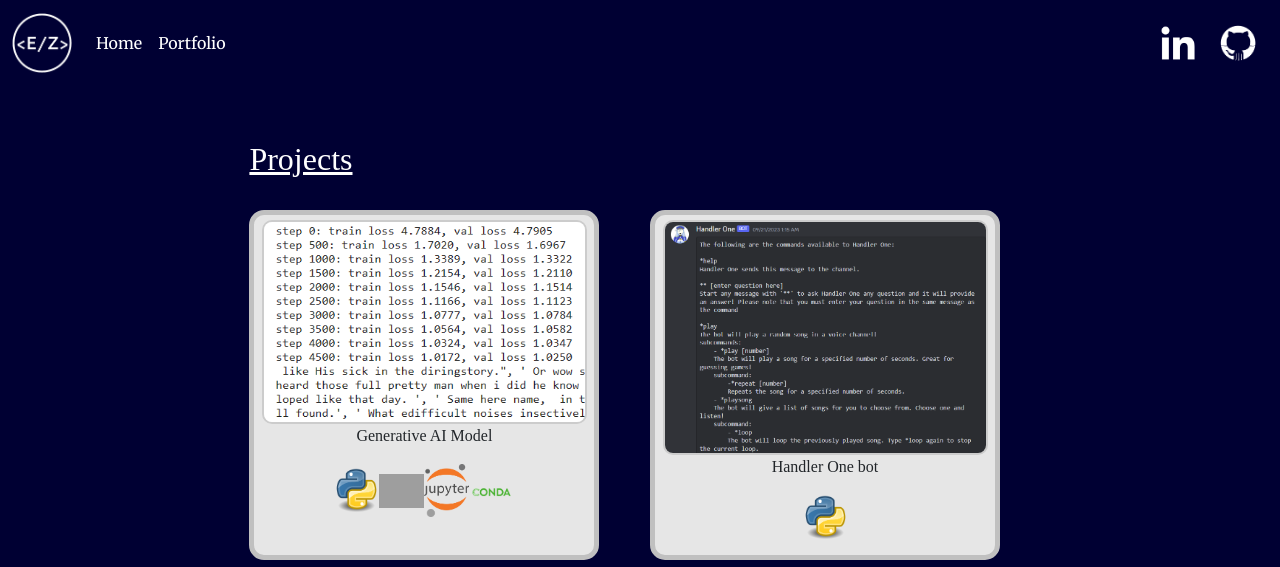
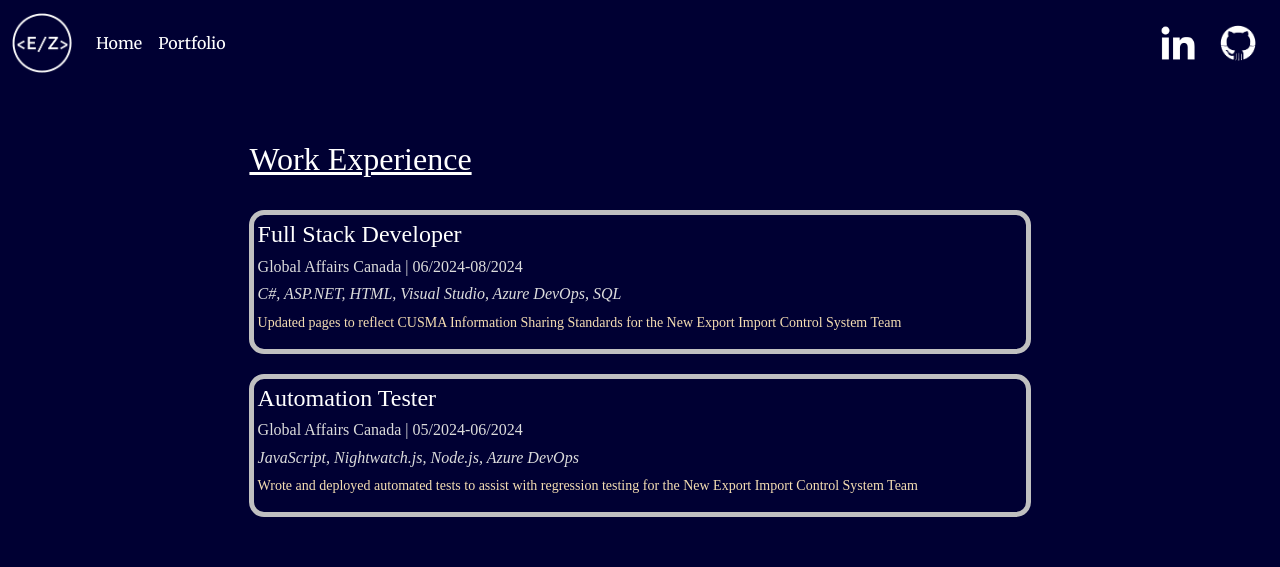
Before and after one commit to 3r1cZ/3r1cZ.github.io, a React (Vite) app: page /#/portfolio in a window 1280 px wide. Shown: the top 567 px of the page. Built offline with nearby package versions, Linux system fonts and the light colour scheme; grey boxes are pictures that could not be loaded; a web font is replaced by a local one.

Commit message:
Add work experience section

```diff
--- a/public/data/data.json
+++ b/public/data/data.json
@@ -226,6 +226,22 @@
           "image": "/assets/battleship.png",
           "links": ["https://github.com/3r1cZ/BattleshipGame"]
         }
+      ],
+      "workExperiences": [
+        {
+          "name": "Full Stack Developer",
+          "tags": "C#, ASP.NET, HTML, Visual Studio, Azure DevOps, SQL",
+          "time": "06/2024-08/2024",
+          "company": "Global Affairs Canada",
+          "description": "Updated pages to reflect CUSMA Information Sharing Standards for the New Export Import Control System Team"
+        },
+        {
+          "name": "Automation Tester",
+          "tags": "JavaScript, Nightwatch.js, Node.js, Azure DevOps",
+          "time": "05/2024-06/2024",
+          "company": "Global Affairs Canada",
+          "description": "Wrote and deployed automated tests to assist with regression testing for the New Export Import Control System Team"
+        }
       ]
     }
   }
--- a/src/components/Project.tsx
+++ b/src/components/Project.tsx
@@ -39,7 +39,6 @@ const Project = ({
     >
       <motion.div
         className="project"
-        whileHover={{ y: -10 }}
         onClick={() => toggleFlip()}
         animate={{ rotateY: isFlipped ? 180 : 0 }}
         transition={{ duration: 0.5 }}
--- a/src/components/Tool.tsx
+++ b/src/components/Tool.tsx
@@ -17,13 +17,13 @@ const Tool = ({ tool }: ToolProps) => {
       initial={{ opacity: 0, x: -100 }}
       transition={{ duration: 1, delay: 0.3 }}
     >
-      <motion.div className="tool" whileHover={{ y: -10 }}>
+      <div className="tool">
         <img
           className="toolImage"
           src={"/assets/" + tool.toLowerCase().replace(" ", "_") + ".png"}
         />
         <p>{tool}</p>
-      </motion.div>
+      </div>
     </motion.div>
   );
 };
--- a/src/components/WorkExperience.tsx
+++ b/src/components/WorkExperience.tsx
@@ -1,23 +1,39 @@
+import { motion } from "framer-motion";
+import "../css/WorkExperience.css";
+
 interface WorkExperienceProps {
   workExperienceName: string;
   tags: string[];
-  image: string;
   time: string;
   description: string;
-  links: string[];
   company: string;
 }
 
 const WorkExperience = ({
   workExperienceName,
   tags,
-  image,
   time,
+  company,
   description,
-  links,
-  company,
 }: WorkExperienceProps) => {
-  return <div className="work-experience">WorkExperience</div>;
+  return (
+    <motion.div
+      whileInView={{ opacity: 1, x: 0 }}
+      initial={{ opacity: 0, x: -100 }}
+      transition={{ duration: 1, delay: 0.3 }}
+    >
+      <div className="work-experience">
+        <h1 className="heading-text">{workExperienceName}</h1>
+        <h2 className="subheading-text">
+          {company} | {time}
+        </h2>
+        <h2 className="subheading-text">
+          <i>{tags}</i>
+        </h2>
+        <p className="paragraph-text">{description}</p>
+      </div>
+    </motion.div>
+  );
 };
 
 export default WorkExperience;
--- a/src/components/WorkExperienceContainer.tsx
+++ b/src/components/WorkExperienceContainer.tsx
@@ -14,11 +14,9 @@ const WorkExperienceContainer = ({
           key={index}
           workExperienceName={workExperience.name}
           tags={workExperience.tags}
-          image={workExperience.image}
-          time={workExperience.project_time}
+          time={workExperience.time}
+          company={workExperience.company}
           description={workExperience.description}
-          links={workExperience.links}
-          company={workExperience.company}
         ></WorkExperience>
       ))}
     </div>
--- a/src/css/Project.css
+++ b/src/css/Project.css
@@ -23,6 +23,10 @@
   }
 }
 
+.project:hover {
+  border-color: red;
+}
+
 .link-container {
   word-wrap: break-word;
 }
--- a/src/css/Tool.css
+++ b/src/css/Tool.css
@@ -12,3 +12,7 @@
     margin-top: 5px;
   }
 }
+
+.tool:hover {
+  border-color: red;
+}
--- a/src/css/WorkExperience.css
+++ b/src/css/WorkExperience.css
@@ -1,4 +1,26 @@
 .work-experience {
   border: 5px solid silver;
   border-radius: 15px;
+  margin-bottom: 20px;
+  padding-left: 0.2em;
+  padding-top: 5px;
 }
+
+.work-experience:hover {
+  border-color: red;
+}
+
+.heading-text {
+  font-size: 1.5em;
+  color: white;
+}
+
+.subheading-text {
+  font-size: 1em;
+  color: gainsboro;
+}
+
+.paragraph-text {
+  font-size: 0.875em;
+  color: wheat;
+}
--- a/src/pages/Portfolio.tsx
+++ b/src/pages/Portfolio.tsx
@@ -5,6 +5,7 @@ import AnimationFadeIn from "../components/AnimationFadeIn";
 import ProjectContainer from "../components/ProjectContainer";
 import { motion } from "framer-motion";
 import Loading from "../components/Loading";
+import WorkExperienceContainer from "../components/WorkExperienceContainer";
 
 interface PortfolioProps {
   data: any;
@@ -15,6 +16,7 @@ const Portfolio = ({ data }: PortfolioProps) => {
   const [loading, setLoading] = useState(true);
   const technicalSkills = data.content.portfolio.technical_skills;
   const projects = data.content.portfolio.projects;
+  const workExperiences = data.content.portfolio.workExperiences;
 
   // getting tags from skills
   useEffect(() => {
@@ -33,6 +35,21 @@ const Portfolio = ({ data }: PortfolioProps) => {
       {loading && <Loading />}
       {!loading && tags !== undefined && (
         <div className="container">
+          <div className="stats">
+            <br />
+            <motion.h2
+              whileInView={{ opacity: 1, y: 0 }}
+              initial={{ opacity: 0, y: -100 }}
+              transition={{ duration: 1, delay: 0.3 }}
+              className="header-text"
+            >
+              Work Experience
+            </motion.h2>
+            <br />
+            <WorkExperienceContainer
+              workExperiences={workExperiences}
+            ></WorkExperienceContainer>
+          </div>
           <div className="stats">
             <br />
             <motion.h2
```
